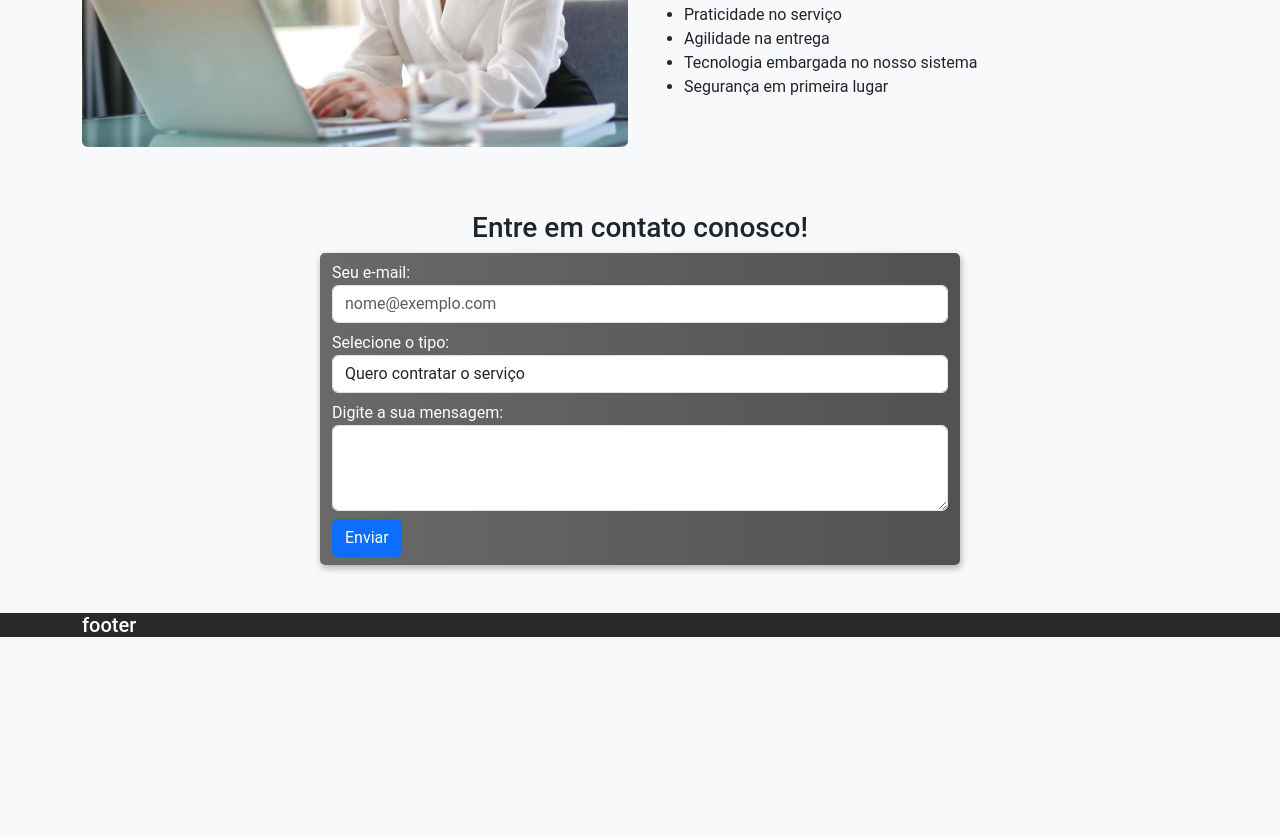
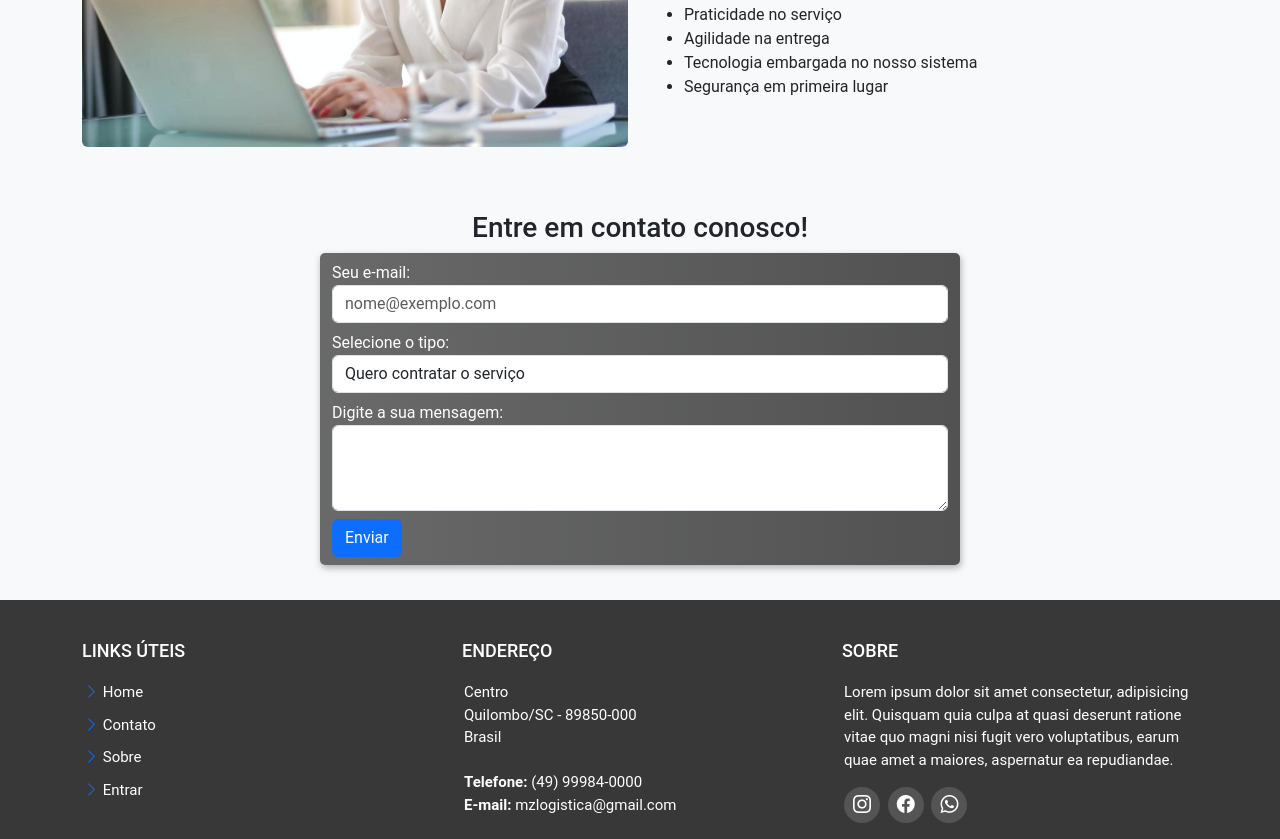
Before and after one commit to mezzomokaue/Site-Bootstrap, a plain HTML site: page index.html in a window 1280 px wide. Shown: the part 846-1685 px from the top of the page. Before the commit the page ends 1491 px from the top, so only its background shows below. Drawn offline with nearby package versions, Linux system fonts and the light colour scheme.

Commit message:
Atualizando

```diff
--- a/estilo/style.css
+++ b/estilo/style.css
@@ -12,6 +12,12 @@ body{
     box-shadow: 1px 3px 7px rgba(0, 0, 0, 0.301);
 }
 
+.navbar a:hover{
+    color: rgba(41,100,253,255);
+    background-color: transparent;
+    transition: .3s;
+}
+
 /* MAIN */
 
 .carousel-inner{
@@ -20,7 +26,64 @@ body{
 
 /* FOOTER */
 
-#footer{
-    background-color: rgb(41, 41, 41);
+#footerid{
+    background-color: rgb(56, 56, 56);
     color: white;
+    margin-top: 35px;
+    display: block;
+    padding-top: 40px;
+    padding-bottom: 0px;
+    font-size: 15px;
+    margin-bottom: 0px;
 }
+
+#footerid ul{
+    padding-left: 2px;
+}
+
+#footerid li{
+    list-style-type: none;
+    margin-bottom: 10px;
+}
+
+#footerid a{
+    color: white;
+    text-decoration: none;
+}
+
+#footerid a:hover{
+    color: #c7c8c9;
+}
+
+#footerid h4{
+    text-transform: uppercase;
+    font-size: 18px;
+    margin-bottom: 20px;
+}
+
+#footerid .footer-links li a:hover{
+    color: rgba(41,100,253,255);
+    background-color: transparent;
+    transition: .3s;
+}
+
+
+#footerid .social-links a {
+    font-size: 18px;
+    display: inline-block;
+    background-color: #545454;
+    line-height: 1;
+    padding: 8px 0;
+    margin-right: 4px;
+    border-radius: 50px;
+    text-align: center;
+    width: 36px;
+    height: 36px;
+    transition: .3s;
+}
+
+#footerid .social-links a:hover{
+    color: rgba(41,100,253,255);
+    background-color: transparent;
+    transition: .3s;
+}
--- a/index.html
+++ b/index.html
@@ -99,20 +99,20 @@
         <div class="carousel-inner">
           <div class="carousel-item active">
             <picture>
-              <source media="(max-width: 768px)" srcset="imagens/caminhaocarregandovertical.jpg">
-              <img src="imagens/caminhaocarregando.jpg" class="d-block w-100 imgnormal" alt="Primeiro slide">
+              <source media="(max-width: 768px)" srcset="imagens/caminhaocarregando-celular.jpg">
+              <img src="imagens/caminhaocarregando-desktop.jpg" class="d-block w-100" alt="Primeiro slide">
             </picture>
           </div>
           <div class="carousel-item">
             <picture>
-              <source media="(max-width: 768)" srcset="imagens/caminhaopedravertical.jpg">
-              <img src="imagens/caminhaopedra.jpg" class="d-block w-100 imgnormal" alt="Segundo slide">
+              <source media="(max-width: 768px)" srcset="imagens/caminhaopedra-celular.jpg">
+              <img src="imagens/caminhaopedra-desktop.jpg" class="d-block w-100" alt="Segundo slide">
             </picture>
           </div>
           <div class="carousel-item">
             <picture>
-              <source media="(max-width: 768)" srcset="imagens/encomendavertical.jpg">
-              <img src="imagens/encomenda.jpg" class="d-block w-100 imgnormal" alt="Terceiro slide">
+              <source media="(max-width: 768px)" srcset="imagens/encomenda-celular.jpg">
+              <img src="imagens/encomenda-desktop.jpg" class="d-block w-100" alt="Terceiro slide">
             </picture>
           </div>
         </div>
@@ -183,9 +183,52 @@
       </div>
     </section>
   </main>
-  <footer id="footer">
-    <div class="container footer-top mt-5">
-      <h5>footer</h5>
+  <footer id="footerid">
+    <div class="container">
+      <div class="row">
+        <div class="col-md-4 footer-links">
+          <h4>Links Úteis</h4>
+          <ul>
+            <li>
+              <i class="bi bi-chevron-right text-primary"></i>
+              <a href="index.html">Home</a>
+            </li>
+            <li>
+              <i class="bi bi-chevron-right text-primary"></i>
+              <a href="contact.html">Contato</a>
+            </li>
+            <li>
+              <i class="bi bi-chevron-right text-primary"></i>
+              <a href="about.html">Sobre</a>
+            </li>
+            <li>
+              <i class="bi bi-chevron-right text-primary"></i>
+              <a href="login.html">Entrar</a>
+            </li>
+          </ul>
+        </div>
+        <div class="col-md-4 footer-links">
+          <h4>Endereço</h4>
+          <ul>
+            <li>
+              <p>Centro<br>Quilombo/SC - 89850-000<br>Brasil<br><br><strong>Telefone:</strong> (49) 99984-0000<br><strong>E-mail:</strong> mzlogistica@gmail.com</p>
+            </li>
+          </ul>
+        </div>
+        <div class="col-md-4 footer-links">
+          <h4>Sobre</h4>
+          <ul>
+            <li>
+              <p>Lorem ipsum dolor sit amet consectetur, adipisicing elit. Quisquam quia culpa at quasi deserunt ratione vitae quo magni nisi fugit vero voluptatibus, earum quae amet a maiores, aspernatur ea repudiandae.</p>
+              <div class="social-links mt-3">
+                <a href="#"><i class="bi bi-instagram"></i></a>
+                <a href=""><i class="bi bi-facebook"></i></a>
+                <a href=""><i class="bi bi-whatsapp"></i></a>
+              </div>
+            </li>
+          </ul>
+        </div>
+      </div>
     </div>
   </footer>
   <script src="js/scripts.js"></script>
```
Also changed, not shown: contact.html (+1 -1 lines), imagens/caminhaocarregando-celular.jpg (renamed from imagens/caminhaocarregandovertical.jpg), imagens/caminhaocarregando-desktop.jpg (renamed from imagens/caminhaocarregando.jpg), imagens/caminhaopedra-celular.jpg (renamed from imagens/caminhaopedravertical.jpg), imagens/caminhaopedra-desktop.jpg (renamed from imagens/caminhaopedra.jpg), imagens/encomenda-celular.jpg (renamed from imagens/encomendavertical.jpg), imagens/encomenda-desktop.jpg (renamed from imagens/encomenda.jpg).
